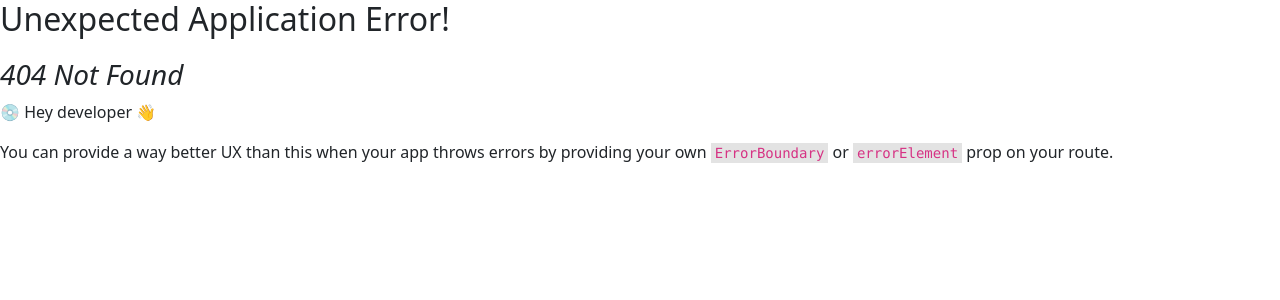
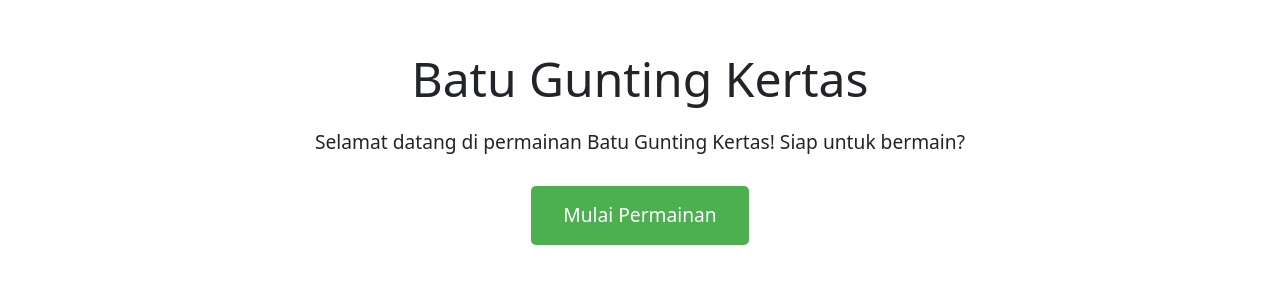
Before and after one commit to Group-Project-P2-1/client, a React (Vite) app: page / in a window 1280 px wide. Before the commit this address had no page. Shown: the top 300 px of the page. Built offline with nearby package versions, Linux system fonts and the light colour scheme.

Commit message:
feat: home page

```diff
--- a/src/index.css
+++ b/src/index.css
@@ -93,3 +93,34 @@ h2 {
 .form-control {
   width: 100%; /* Full width for inputs */
 }
+/* src/components/Home.css */
+
+.home-container {
+  text-align: center;
+  margin-top: 50px;
+}
+
+.home-container h1 {
+  font-size: 3em;
+  margin-bottom: 20px;
+}
+
+.home-container p {
+  font-size: 1.2em;
+  margin-bottom: 30px;
+}
+
+.start-button {
+  background-color: #4CAF50;
+  color: white;
+  padding: 15px 32px;
+  font-size: 1.2em;
+  border: none;
+  cursor: pointer;
+  border-radius: 5px;
+  transition: background-color 0.3s ease;
+}
+
+.start-button:hover {
+  background-color: #45a049;
+}
--- /dev/null
+++ b/src/pages/Home.jsx
@@ -0,0 +1,17 @@
+import React from 'react';
+import { Link } from 'react-router-dom';
+import '../index.css';
+
+const Home = () => {
+  return (
+    <div className="home-container">
+      <h1>Batu Gunting Kertas</h1>
+      <p>Selamat datang di permainan Batu Gunting Kertas! Siap untuk bermain?</p>
+      <Link to="/game">
+        <button className="start-button">Mulai Permainan</button>
+      </Link>
+    </div>
+  );
+};
+
+export default Home;
--- a/src/routes.jsx
+++ b/src/routes.jsx
@@ -1,5 +1,6 @@
 import { createBrowserRouter } from "react-router-dom";
 import Login from "./pages/login";
+import Home from "./pages/Home";
 import GameRoom from "./pages/GameRoom";
 import ListRoom from "./pages/ListRoom";
 
@@ -7,6 +8,10 @@ const router = createBrowserRouter([
   {
     path: "/login",
     element: <Login />,
+  },
+  {
+    path: "/",
+    element: <Home />,
   },
   {
     path: "/listRoom",
```
